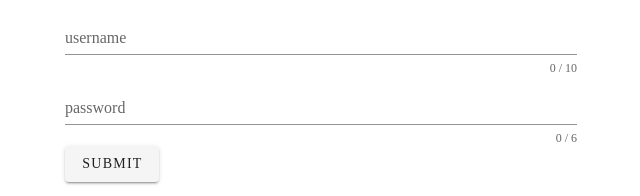
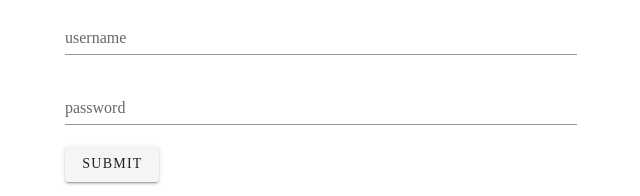
Before and after one commit to zaynab-git/admin-dashboard, a Vue app: page /login in a window 1280 px wide. Shown: the part 131-327 px from the top of the page, without its empty margins (319-959 px from the left). Built offline with nearby package versions, Linux system fonts and the light colour scheme.

Commit message:
نمایش اعداد در فرم ورودی حذف شد اگر کاربر لوگ این باشد با تغییر url به  /login به داشبورد هدایت می شود با زدن انتر به ورودی بعدی در فرم می رویم

```diff
--- a/src/main.js
+++ b/src/main.js
@@ -9,13 +9,17 @@ Vue.config.productionTip = false;
 
 
 router.beforeEach((to, from, next) => {
-  if(to.matched.some(record => record.meta.requiresAuth)) {
-    if (store.getters.isLoggedIn) {
-      next()
-      return
+
+  if (store.getters.isLoggedIn) {
+    if (to.path == '/login') {
+      next('/')
     }
-    next('/login')
-  } else {
+    next()
+  }
+  else {
+    if (to.matched.some(record => record.meta.requiresAuth)) {
+      next('login')
+    }
     next()
   }
 })
--- a/src/views/LogIn.vue
+++ b/src/views/LogIn.vue
@@ -6,25 +6,28 @@
             <v-text-field
                 v-model="username"
                 :error-messages="usernameErrors"
-                :counter="10"
                 :label="this.$t('authentication.log-in.username')"
                 required
                 @input="$v.username.$touch()"
                 @blur="$v.username.$touch()"
+                v-on:keyup.enter="$refs.password.focus()"
                 ></v-text-field>
             <v-text-field
                 v-model="password"
                 :error-messages="passwordErrors"
-                :counter="6"
                 :label="this.$t('authentication.log-in.password')"
                 type="password"
                 required
+                ref="password"
                 @input="$v.password.$touch()"
                 @blur="$v.password.$touch()"
+                v-on:keyup.enter="$refs.submit.$el.focus()"
             ></v-text-field>
             <v-btn
                 class="mr-4"
                 @click="submit"
+                v-on:keyup.enter="submit"
+                ref="submit"
             >
                 {{$t('authentication.log-in.submit')}}
             </v-btn>
@@ -53,7 +56,7 @@
       usernameErrors () {
         const errors = []
         if (!this.$v.username.$dirty) return errors
-        !this.$v.username.maxLength && errors.push(this.$t('authentication.log-in.errors.max-1char'))
+        !this.$v.username.maxLength && errors.push(this.$t('authentication.log-in.errors.max-10-char'))
         !this.$v.username.required && errors.push(this.$t('authentication.log-in.errors.required-username'))
         return errors
       },
@@ -77,10 +80,6 @@
           this.$store.dispatch('login', { username, password })
           .then(() => this.$router.push('/'))
           .catch(err => console.log(err))
-          // this.submitStatus = 'PENDING'
-          // setTimeout(() => {
-          //   this.submitStatus = 'OK'
-          // }, 500)
         }
 
       }
```
